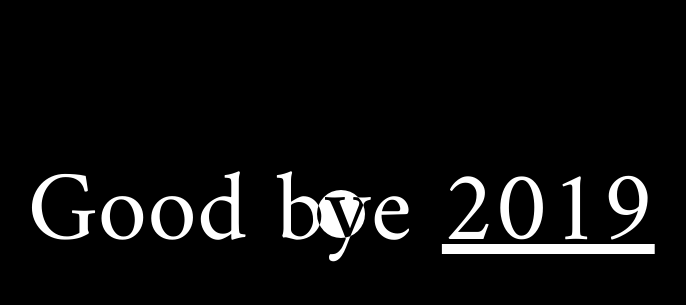
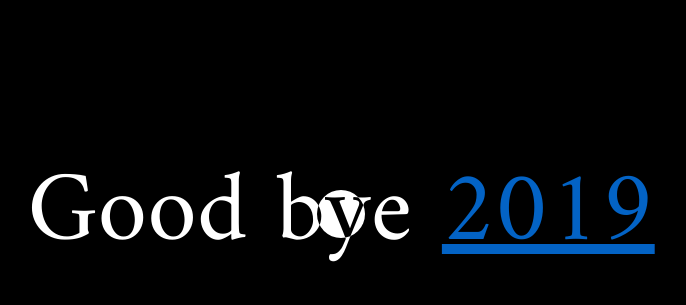
Before and after one commit to aemabit/bye-2019, a plain HTML site: page index.html in a window 1280 px wide. Shown: the part 186-491 px from the top of the page, without its empty margins (299-985 px from the left). Drawn offline with Linux system fonts and the light colour scheme.

Commit message:
README.md

```diff
--- a/index.css
+++ b/index.css
@@ -21,6 +21,7 @@ span {
 
 #change {
     text-decoration: underline;
+    color: #0363C5;
 }
 
 .cursor {
```
Also changed, not shown: README.md (added), preview1.png (added), preview2.png (added).
